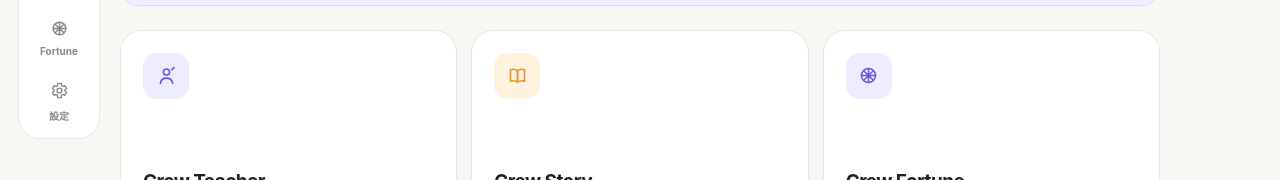
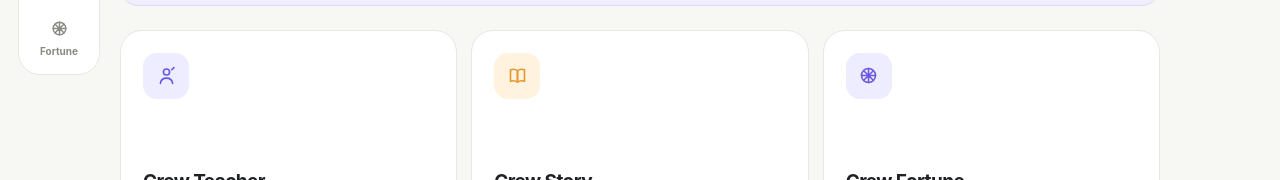
Before and after one commit to magic76/magic76.github.io, a React (Vite) app in the folder web-spa/: page /#/ in a window 1280 px wide. Shown: the part 283-463 px from the top of the page. Built offline with nearby package versions, Linux system fonts and the light colour scheme.

Commit message:
refine: simplify global navigation

```diff
--- a/web-spa/src/components/AppChrome.tsx
+++ b/web-spa/src/components/AppChrome.tsx
@@ -29,5 +29,4 @@ export function GlobalNav({active}:{active:Product}){return <nav className="glob
  <NavLink className={"navitem "+(active==="teacher"?"active":"")} to="/teacher/practice"><span className="nav-icon"><Icon name="teacher"/></span><span>Teacher</span></NavLink>
  <NavLink className={"navitem "+(active==="story"?"active":"")} to="/story"><span className="nav-icon"><Icon name="story"/></span><span>Story</span></NavLink>
  <NavLink className={"navitem "+(active==="fortune"?"active":"")} to="/fortune"><span className="nav-icon"><Icon name="fortune"/></span><span>Fortune</span></NavLink>
- <NavLink className={"navitem "+(active==="settings"?"active":"")} to="/settings"><span className="nav-icon"><Icon name="settings"/></span><span>設定</span></NavLink>
  </div></nav>}
```
